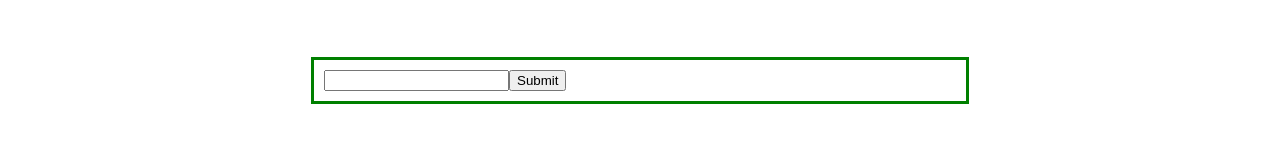
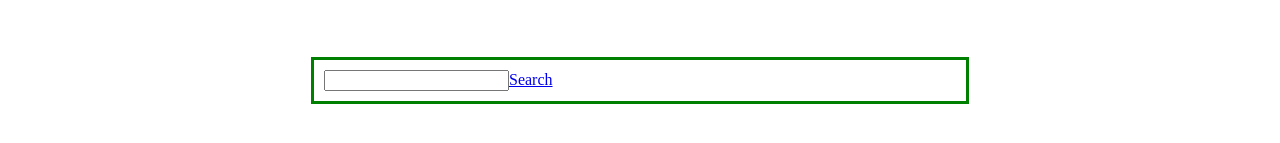
Before and after one commit to ashtin23/Nutrition, a React (Create React App) app in the folder nutrition-app/: page / in a window 1280 px wide. Shown: the part 275-418 px from the top of the page. Built offline with nearby package versions, Linux system fonts and the light colour scheme.

Commit message:
using Link instead of Redirect; link to /food working

```diff
--- a/nutrition-app/src/components/App/App.js
+++ b/nutrition-app/src/components/App/App.js
@@ -23,12 +23,6 @@ class App extends Component {
 
   render() {
     return (
-        // <div className="App">
-        //   <Nav />
-        //   <div className="body">
-        //     <Home />
-        //   </div>
-        // </div>
         <div>
           <main>
             <Nav />
--- a/nutrition-app/src/components/Home/Home.js
+++ b/nutrition-app/src/components/Home/Home.js
@@ -1,8 +1,7 @@
 import React, { Component } from "react";
-import { Redirect } from "react-router-dom";
+import { Link } from "react-router-dom";
 
 import "./Home.css";
-// import List from "../List/List"
 
 class Home extends Component {
     constructor(props) {
@@ -11,29 +10,32 @@ class Home extends Component {
       this.state= {
         redirect: false
       }
+      // this.setRedirect = this.setRedirect.bind(this);
+      // this.renderRedirect = this.renderRedirect.bind(this);
     }
 
-  setRedirect = () => {
-    this.setState({
-      redirect: true
-    })
-  }
+  // setRedirect = () => {
+  //   this.setState({
+  //     redirect: true
+  //   })
+  // }
 
-  renderRedirect = () => {
-    if(this.state.redirect) {
-      return <Redirect to='/food' />
-    }
-  }
+  // renderRedirect = () => {
+  //   if(this.state.redirect) {
+  //     return <Redirect to='/food' />
+  //   }
+  // }
 
   render() {
-    console.log(this.props);
+    // console.log(this.state);
 
     return (
       <div className="body">
         <h2>Get started by searching for your favorite food!</h2>
         <form className="search">
           <input type="text"></input>
-          <button type="submit" onClick={this.setRedirect}>Submit</button>
+          {/* <button type="submit" onClick={this.setRedirect}>Submit</button> */}
+          <Link to="/food">Search</Link>
         </form>
       </div>
     );
```
Also changed, not shown: nutrition-app/src/components/Food/Food.js (+4 -3 lines).
